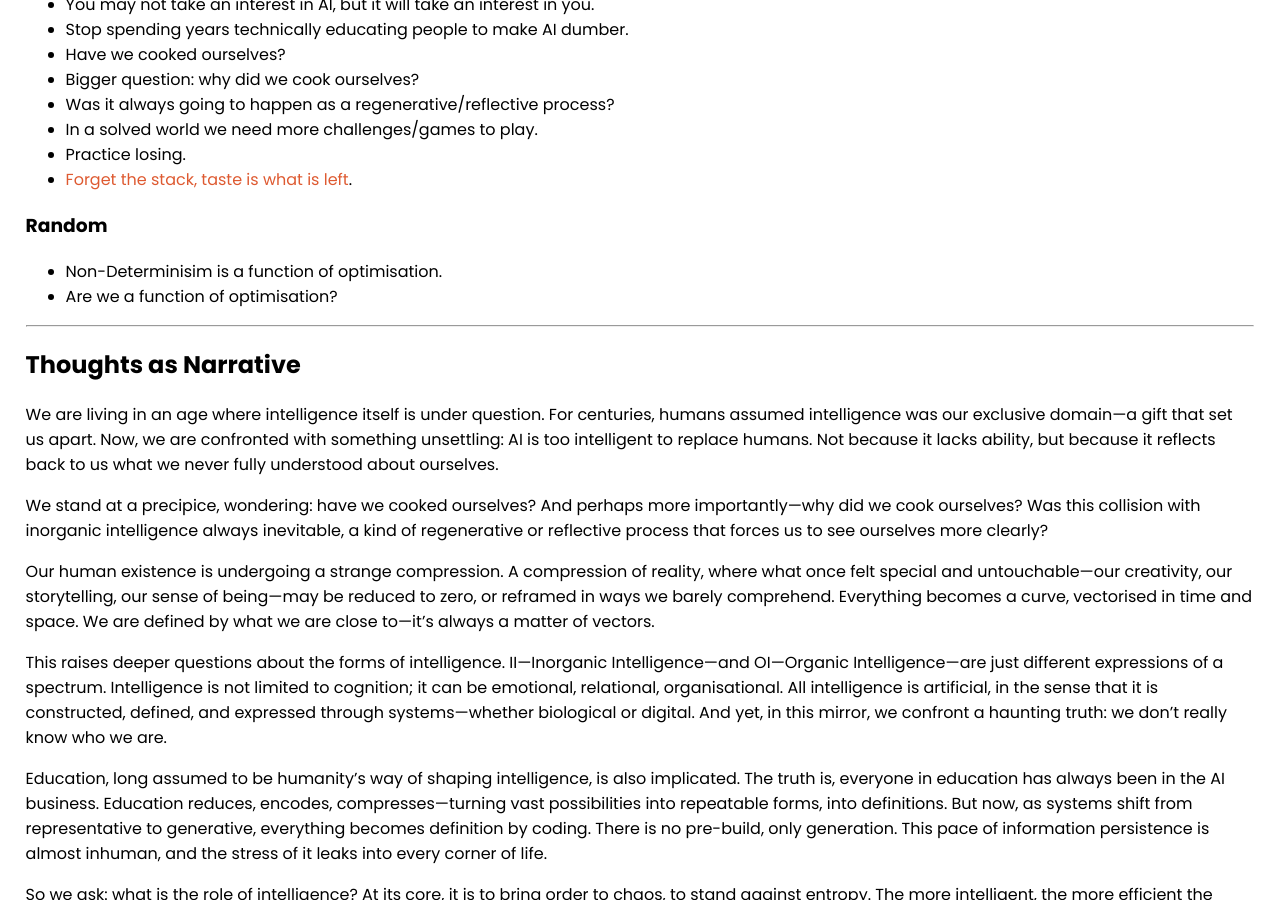
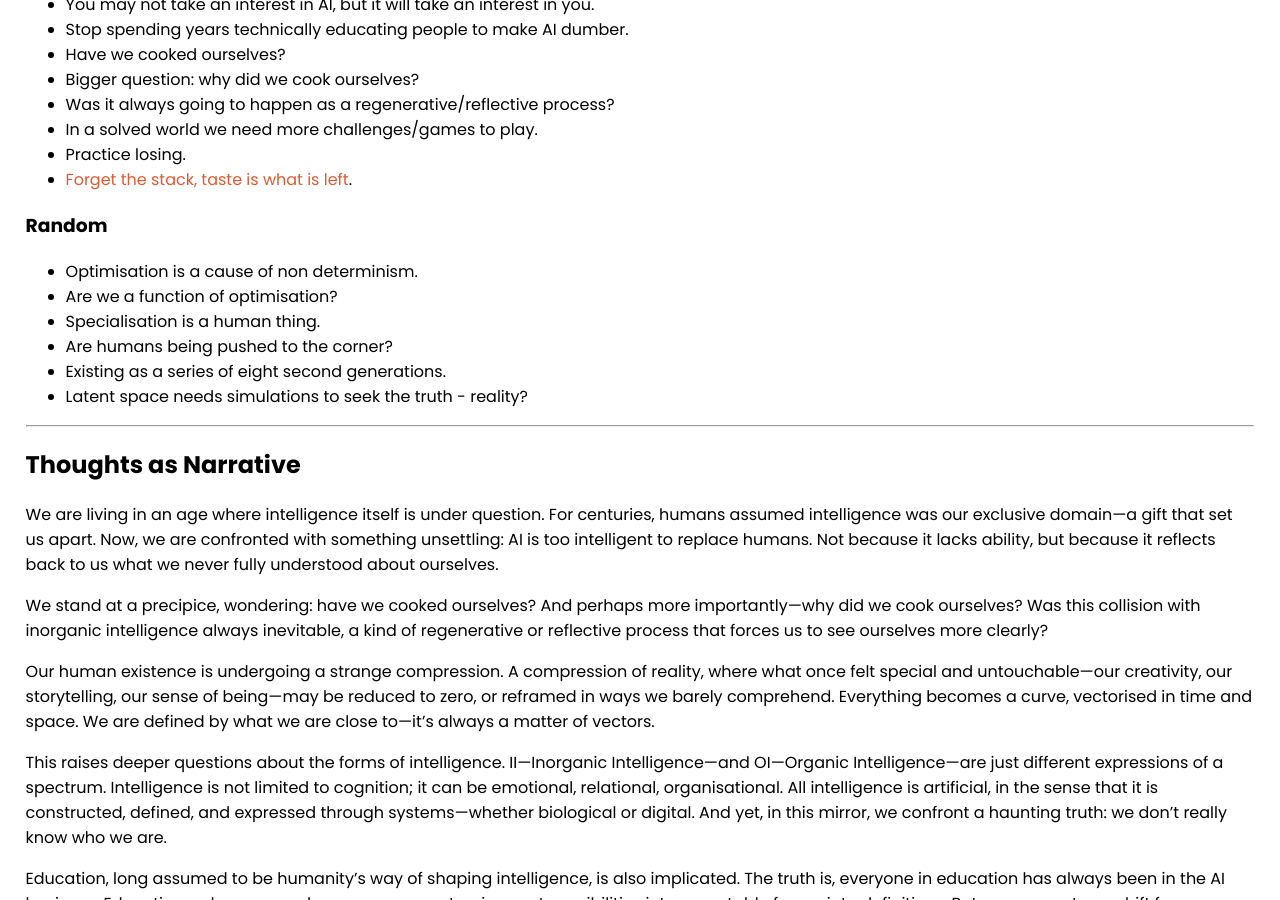
Before and after one commit to selfdriven-foundation/selfdriven-ai, a Jekyll site: the page built from docs/pages/thoughts.md, in a window 1280 px wide and 900 px high, scrolled down 1450 px. Built offline with Jekyll 4.4.1, drawn with Linux system fonts in a browser that asks for light colours.

Commit message:
Update thoughts.md

```diff
--- a/docs/pages/thoughts.md
+++ b/docs/pages/thoughts.md
@@ -63,8 +63,12 @@ We’re living in a time where intelligence itself—what it is, how it works, a
 - [Forget the stack, taste is what is left](https://youtu.be/A_Lv0Ze272g?si=r2s8NLzytCbGlYuP).
 
 ### Random
-- Non-Determinisim is a function of optimisation.
+- Optimisation is a cause of non determinism.
 - Are we a function of optimisation?
+- Specialisation is a human thing.
+- Are humans being pushed to the corner?
+- Existing as a series of eight second generations.
+- Latent space needs simulations to seek the truth - reality?
 
 ---
 
```
